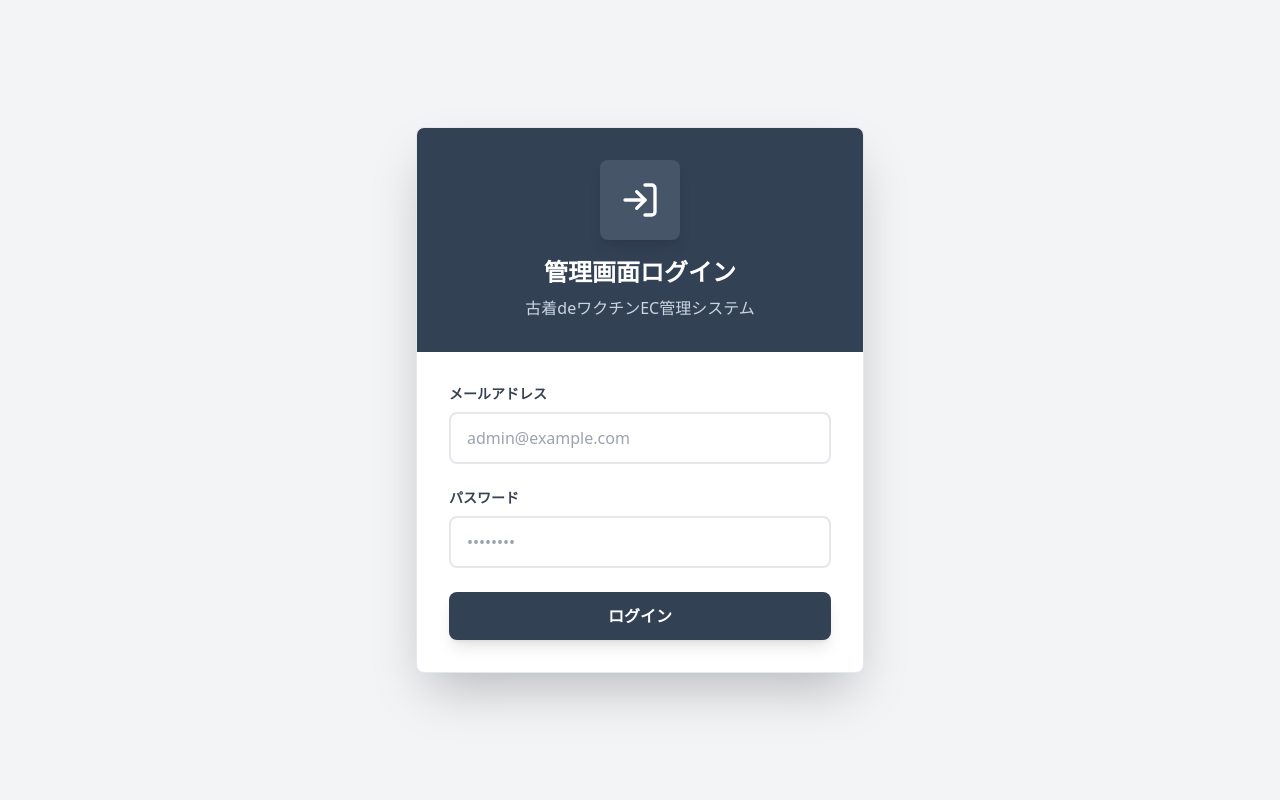
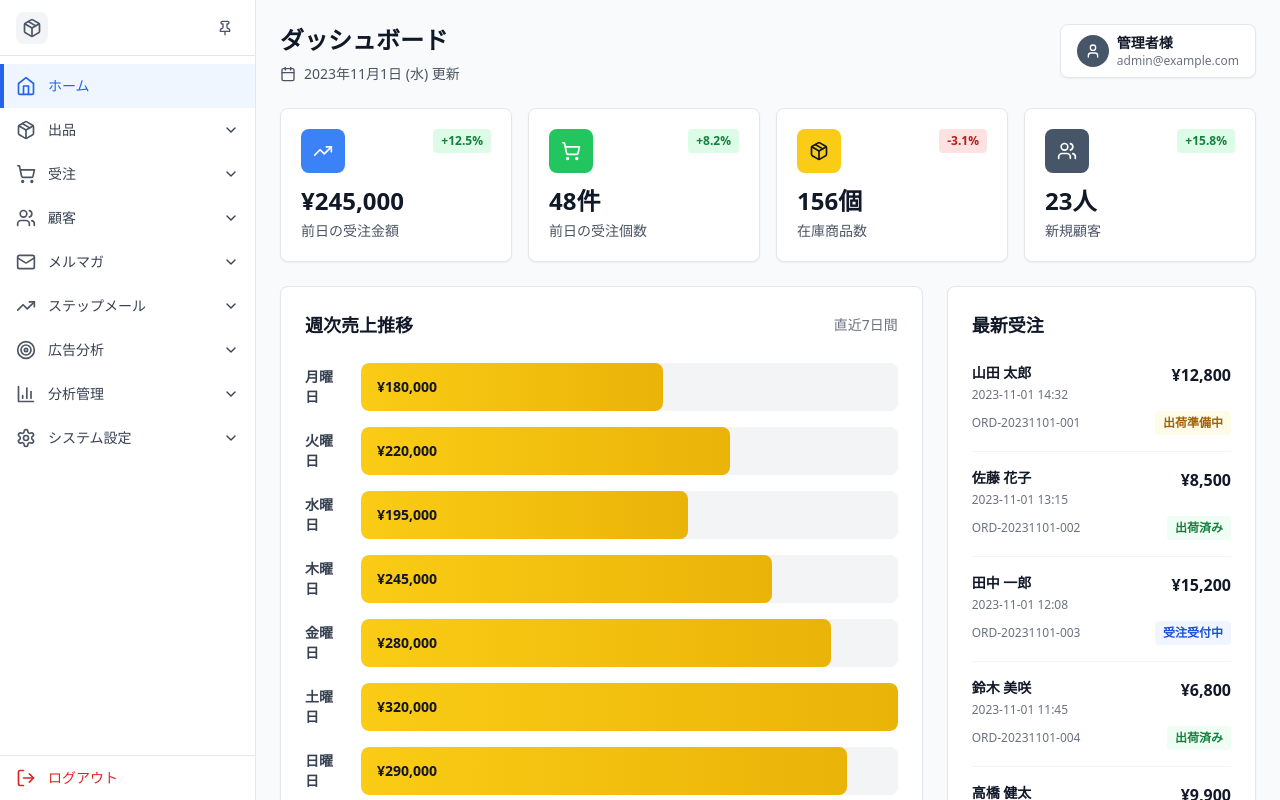
Before and after one commit to cocoro556/furugi-de-vaccine-design, a React (Vite) app: page / in a window 1280 px wide. Built offline with nearby package versions, Linux system fonts and the light colour scheme.

Commit message:
Updated App.tsx

```diff
--- a/src/App.tsx
+++ b/src/App.tsx
@@ -1,16 +1,9 @@
-import { useState } from 'react';
 import AdminLayout from './components/admin/AdminLayout';
-import LoginPage from './components/admin/LoginPage';
 
 function App() {
-  const [isAuthenticated, setIsAuthenticated] = useState(false);
-  const [currentUser] = useState({ name: '管理者様', email: 'admin@example.com' });
+  const currentUser = { name: '管理者様', email: 'admin@example.com' };
 
-  if (!isAuthenticated) {
-    return <LoginPage onLogin={() => setIsAuthenticated(true)} />;
-  }
-
-  return <AdminLayout onLogout={() => setIsAuthenticated(false)} currentUser={currentUser} />;
+  return <AdminLayout onLogout={() => {}} currentUser={currentUser} />;
 }
 
 export default App;
```
